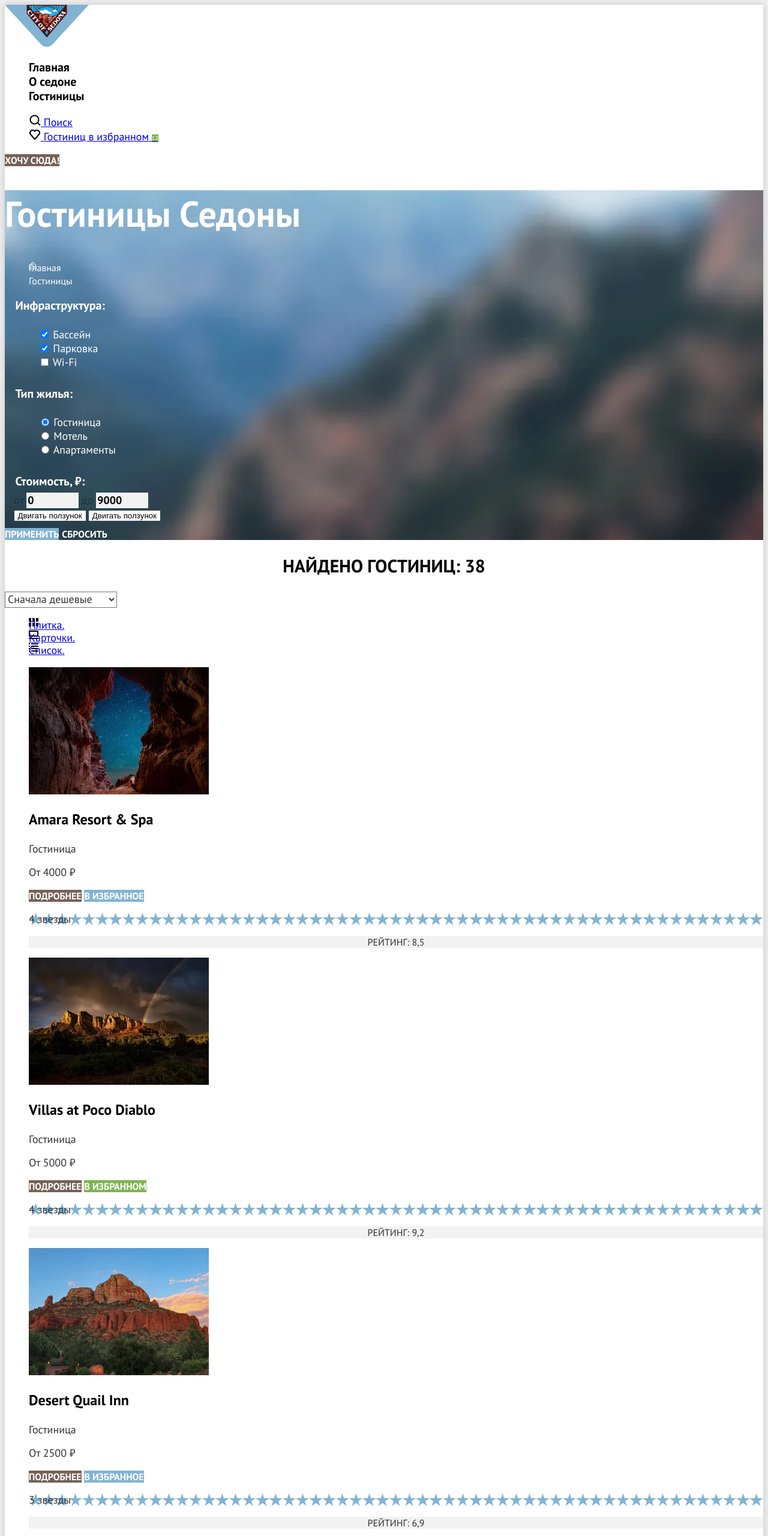
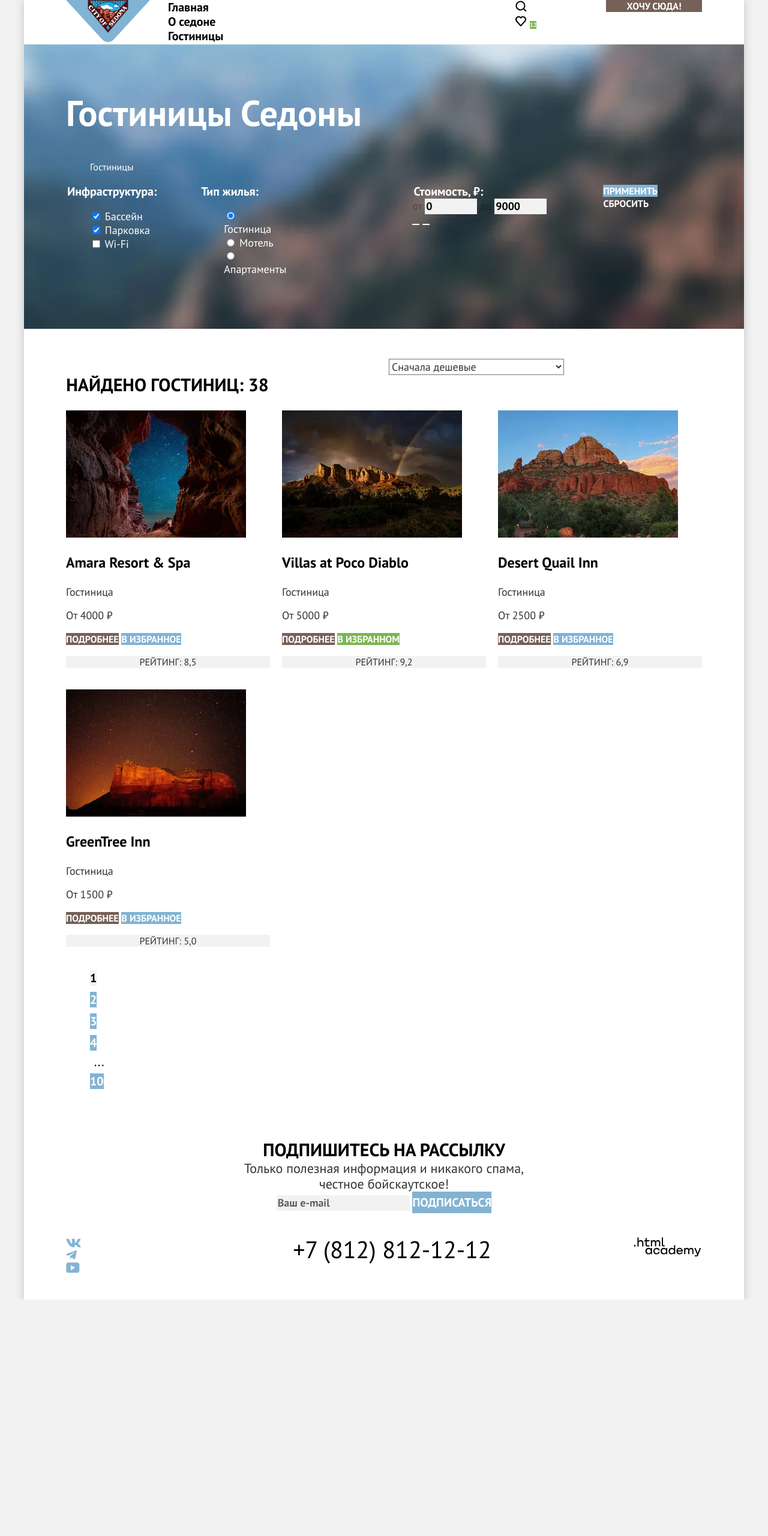
Before and after one commit to IntellectualSpecialist/166397-sedona-2, a plain HTML site: page catalog.html in a window 1280 px wide. Shown: the top 2560 px of the page at 60% size. After the commit the page ends 2166 px from the top, so only its background shows below. Drawn offline with Linux system fonts and the light colour scheme.

Commit message:
feat: добавляет сетки страниц и крупных блоков

```diff
--- a/catalog.html
+++ b/catalog.html
@@ -54,7 +54,7 @@
         <a class="page-header__want button button--primary" href="#">Хочу сюда!</a>
       </header>
 
-      <main data-test="main">
+      <main class="main-content" data-test="main">
         <div class="inner-intro">
           <h1 class="inner-intro__title title-extra-large">Гостиницы Седоны</h1>
 
@@ -128,7 +128,7 @@
                 </ul>
               </fieldset>
 
-              <fieldset class="filters__group">
+              <fieldset class="filters__group filters__group--range">
                 <legend class="filters__title">Стоимость, &#8381;:</legend>
 
                 <div class="range">
--- a/styles/styles.css
+++ b/styles/styles.css
@@ -26,7 +26,13 @@
   box-sizing: border-box;
 }
 
+html {
+  height: 100%;
+}
+
 body {
+  height: 100%;
+  margin: 0;
   font-family: "PT Sans", "Arial", sans-serif;
   font-size: 18px;
   line-height: 21px;
@@ -40,9 +46,31 @@ img {
   object-fit: contain;
 }
 
+.visually-hidden {
+  position: absolute;
+  width: 1px;
+  height: 1px;
+  margin: -1px;
+  border: 0;
+  padding: 0;
+  white-space: nowrap;
+  clip-path: inset(100%);
+  clip: rect(0 0 0 0);
+  overflow: hidden;
+}
+
 .container {
+  display: flex;
+  flex-direction: column;
+  width: 1200px;
+  min-height: 100%;
+  margin: 0 auto;
   background-color: #ffffff;
   box-shadow: 0 0 15px rgba(0, 0, 0, 0.2);
+}
+
+.main-content {
+  flex-grow: 1;
 }
 
 /* button */
@@ -211,6 +239,8 @@ img {
 
 /* site-list */
 .site-list {
+  margin: 0;
+  padding: 0;
   list-style: none;
 }
 
@@ -224,6 +254,8 @@ img {
 
 /* user-list */
 .user-list {
+  margin: 0;
+  padding: 0;
   list-style: none;
 }
 
@@ -234,6 +266,14 @@ img {
   text-decoration: none;
   color: #ffffff;
   background-color: #7db54f;
+}
+
+.user-list__link {
+  font-size: 20px;
+  line-height: 24px;
+  font-weight: 700;
+  text-decoration: none;
+  color: #000000;
 }
 
 /* breadcrumbs */
@@ -255,11 +295,15 @@ img {
 
 /* social */
 .social {
+  margin: 0;
+  padding: 0;
   list-style: none;
 }
 
 /* view-switcher */
 .view-switcher {
+  margin: 0;
+  padding: 0;
   list-style: none;
 }
 
@@ -282,13 +326,22 @@ img {
 
 /* feature-card */
 .feature-card {
+  display: flex;
   text-align: center;
   background-color: rgba(131, 179, 211, 0.12);
+}
+
+.feature-card--reverse {
+  flex-direction: row-reverse;
 }
 
 .feature-card--has-image {
   color: #ffffff;
   background-color: #82b3d3;
+}
+
+.feature-card--has-image .feature-card__text {
+  width: 400px;
 }
 
 .feature-card--has-image .feature-card__title {
@@ -297,6 +350,10 @@ img {
 
 .feature-card--secondary {
   background-color: rgba(131, 179, 211, 0.2);
+}
+
+.feature-card__image img {
+  display: block;
 }
 
 /* service-card */
@@ -347,8 +404,29 @@ img {
 }
 
 /* filters */
+.filters form {
+  display: flex;
+}
+
 .filters__group {
+  width: 150px;
+  margin: 0;
+  margin-right: 70px;
+  padding: 0;
   border: none;
+}
+
+.filters__group:last-child {
+  margin-right: 0;
+}
+
+.filters__group--range {
+  width: 288px;
+  margin-left: 140px;
+}
+
+.filters__buttons {
+  width: 191px;
 }
 
 .filters__title {
@@ -380,9 +458,38 @@ img {
   border: none;
 }
 
+/* intro */
+.intro__title,
+.intro__description {
+  width: 590px;
+  margin: 0 auto;
+}
+
 /* page-header */
 .page-header {
+  display: flex;
+  align-items: flex-start;
+  padding: 0 70px;
   color: #000000;
+}
+
+.page-header__logo {
+  display: block;
+  margin-right: 30px;
+}
+
+.page-header__nav {
+  width: 465px;
+}
+
+.page-header__user-list {
+  margin-right: 20px;
+  width: 132px;
+  margin-left: auto;
+}
+
+.page-header__want {
+  width: 160px;
 }
 
 /* hero */
@@ -400,9 +507,27 @@ img {
   background-size: contain, cover;
 }
 
+.hero__logo {
+  display: block;
+  margin: 0 auto;
+}
+
 /* features */
+.features__title,
+.features__description {
+  width: 651px;
+}
+
 .features__list {
+  display: grid;
+  grid-template-columns: repeat(3, 1fr);
+  margin: 0;
+  padding: 0;
   list-style: none;
+}
+
+.features__item--wide {
+  grid-column: 1/-1;
 }
 
 .features__item:nth-child(4n+3) {
@@ -414,12 +539,33 @@ img {
   text-align: center;
 }
 
+.services__title,
+.services__description {
+  width: 505px;
+}
+
 .services__list {
+  display: grid;
+  grid-template-columns: repeat(3, 1fr);
+  margin: 0;
+  padding: 0;
   list-style: none;
 }
 
 .services__item:nth-child(even) {
   background-color: #ffffff;
+}
+
+/* search */
+.search__title,
+.search__description {
+  width: 592px;
+}
+
+.search__button {
+  display: block;
+  width: 376px;
+  margin: 0 auto;
 }
 
 /* subscribe */
@@ -440,17 +586,44 @@ img {
   color: #ffffff;
 }
 
-/* footer */
-.footer {
+.subscribe__title,
+.subscribe__description {
+  width: 475px;
+}
+
+.subscribe__form {
+  width: 684px;
+  margin: 0 auto;
+  text-align: center;
+}
+
+/* page-footer */
+.page-footer {
+  display: flex;
+  align-items: flex-start;
+  padding: 40px 70px;
   color: #000000;
 }
 
-.footer__contacts {
+.page-footer__social {
+  width: 142px;
+}
+
+.page-footer__contacts {
+  width: 720px;
+  margin: 0 auto;
+  text-align: center;
   font-style: normal;
+}
+
+.page-footer__dev-link {
+  display: block;
+  width: 115px;
 }
 
 /* inner-intro */
 .inner-intro {
+  padding: 35px 70px 70px;
   color: #ffffff;
   background-color: #3f5e72;
   background-image: image-set(
@@ -462,12 +635,41 @@ img {
 }
 
 /* hotels-cards */
+.hotels-cards {
+  padding: 50px 70px 60px;
+}
+
+.hotels-cards__header {
+  display: flex;
+  align-items: flex-start;
+}
+
+.hotels-cards__title {
+  width: 338px;
+}
+
+.hotels-cards__sorting {
+  width: 292px;
+  margin-left: auto;
+  margin-right: 70px;
+}
+
+.hotels-cards__view-switcher {
+  width: 160px;
+}
+
 .hotels-cards__list {
+  display: grid;
+  grid-template-columns: repeat(3, 1fr);
+  gap: 20px;
+  margin: 0;
+  padding: 0;
   list-style: none;
 }
 
 /* modal */
 .modal {
+  display: none;
   background-color: rgba(242, 242, 242, 0.8);
 }
 
```
Also changed, not shown: index.html (+1 -1 lines), modal.html (+1 -1 lines).
